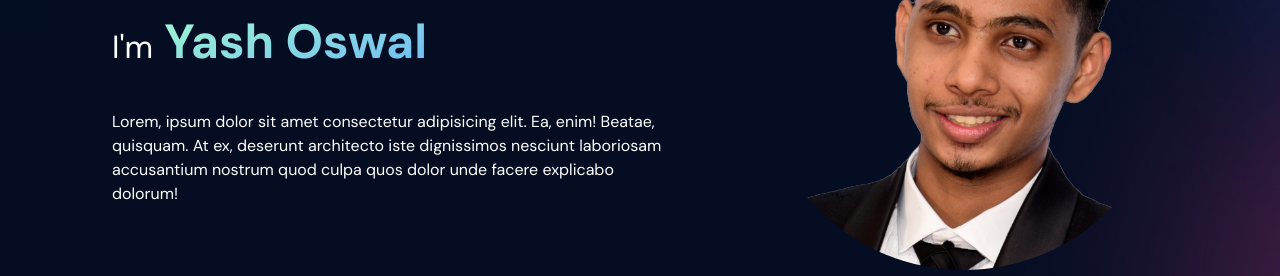
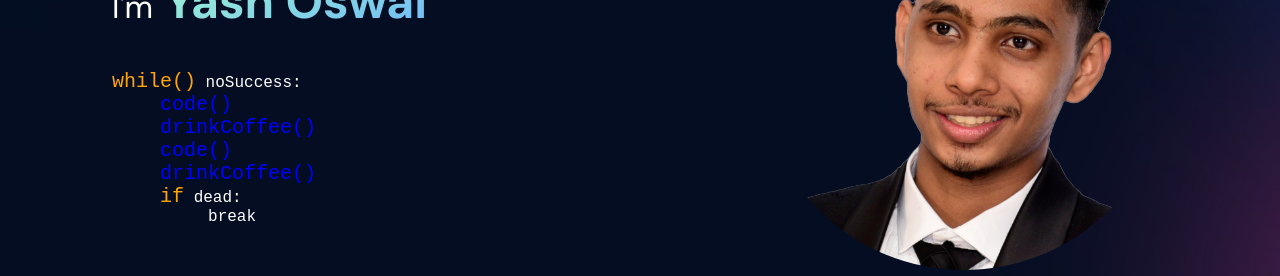
Before and after one commit to N3XT14/yoswal, a React (Create React App) app in the folder client/: page / in a window 1280 px wide. Shown: the part 370-646 px from the top of the page. Built offline with nearby package versions, Linux system fonts and the light colour scheme; no server answers.

Commit message:
Change in Header Description

```diff
--- a/client/src/containers/Header/Header.jsx
+++ b/client/src/containers/Header/Header.jsx
@@ -1,10 +1,13 @@
 import React from "react";
+import { Fragment } from "react";
 
 import images from "../../constants/images.js";
 import Wave from "./Wave/Wave.jsx";
 import "./Header.scss";
 
 const Header = () => {
+  const space = <Fragment>&nbsp;&nbsp;&nbsp;&nbsp;&nbsp;</Fragment>
+
   return (
     <section id="home" className="home">
       <div className="app__header app__flex">
@@ -16,12 +19,16 @@ const Header = () => {
             I'm
             <strong className="p-text main-name"> Yash Oswal</strong>
           </span>
-          <p className="p-text">
-            Lorem, ipsum dolor sit amet consectetur adipisicing elit. Ea, enim!
-            Beatae, quisquam. At ex, deserunt architecto iste dignissimos
-            nesciunt laboriosam accusantium nostrum quod culpa quos dolor unde
-            facere explicabo dolorum!
-          </p>
+          <code className="main-name">
+            <d style={{ fontSize: 20, color: 'orange' }}>while()</d> noSuccess:<br />
+            {space}<d style={{ fontSize: 20, color: 'blue' }}>code()</d><br />
+            {space}<d style={{ fontSize: 20, color: 'blue' }}>drinkCoffee()</d><br />
+            {space}<d style={{ fontSize: 20, color: 'blue' }}>code()</d><br />
+            {space}<d style={{ fontSize: 20, color: 'blue' }}>drinkCoffee()</d><br />
+            {space}<d style={{ fontSize: 20, color: 'orange' }}>if</d> dead:<br />
+            {space}{space}break<br />
+          </code>
+          <br />
         </div>
         <div className="app__header-img">
           <img src={images.profile} alt="" />
```
